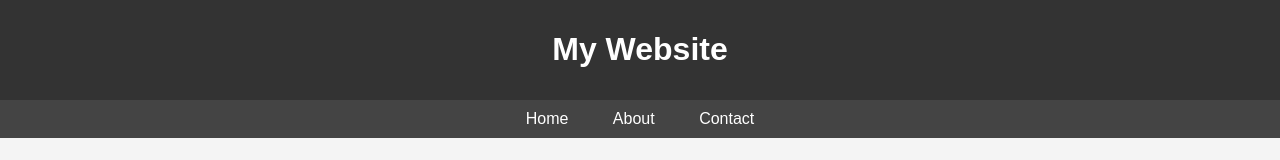
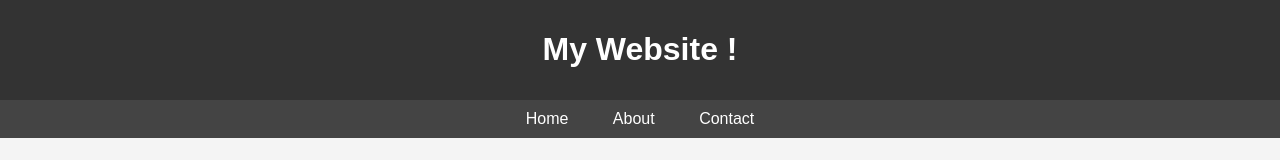
Before and after one commit to faresalariqi/my-website, a plain HTML site: page index.html in a window 1280 px wide. Shown: the top 160 px of the page. Drawn offline with Linux system fonts and the light colour scheme.

Commit message:
Website Name updates

```diff
--- a/index.html
+++ b/index.html
@@ -9,7 +9,7 @@
 <body>
     <div class="container">
         <header>
-            <h1> My Website</h1>
+            <h1> My Website !</h1>
         </header>
         <nav>
             <ul>
```
